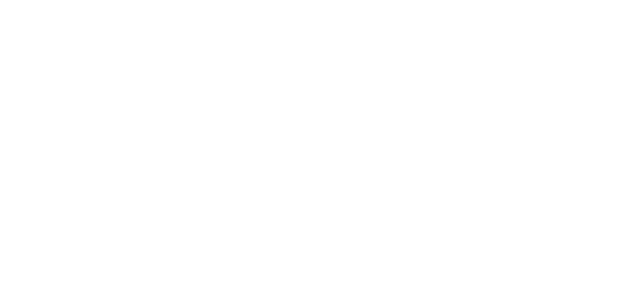
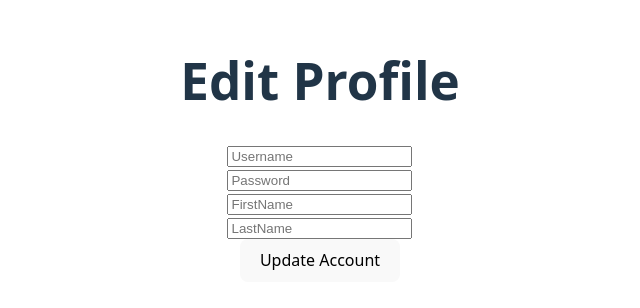
Before and after one commit to Tollhouse/z-prefix-CRUD, a React (Vite) app in the folder client/: page /Edituser/1 in a window 1280 px wide. Before the commit this address had no page. Shown: the part 250-558 px from the top of the page, without its empty margins (320-960 px from the left). Built offline with nearby package versions, Linux system fonts and the light colour scheme; no server answers.

Commit message:
Added in the user profile editing with the server backend to back it up working on the item editing but the inline stuff is not cooperating with conditional rendering might just have to make an edit page in the morning and call it good

```diff
--- /dev/null
+++ b/client/components/Edituser.jsx
@@ -0,0 +1,100 @@
+import { useState, useEffect, useContext } from 'react'
+import { useNavigate, useParams } from 'react-router-dom'
+
+function Edituser(){
+    const [userName, setUserName] = useState('');
+    const [password, setPassword] = useState('');
+    const [firstName, setFirstName] = useState('');
+    const [lastName, setLastName] = useState('');
+    const {id} = useParams();
+
+    const navigate = useNavigate();
+
+    useEffect(() => {
+        fetch(`http://localhost:3000/users/${id}`)
+        .then((res) => {
+            return res.json()
+        })
+        .then((data) => {
+            const filtered = data.find(user => String(user.id) === String(id))
+            console.log(data)
+            setUserName(filtered.username || '');
+            setPassword(filtered.password || '');
+            setFirstName(filtered.firstname) || '';
+            setLastName(filtered.lastname || '');
+        })
+    }, [id])
+
+    const submitHandler = async () => {
+            const data = {
+                firstname: String(firstName),
+                lastname: String(lastName),
+                username: String(userName),
+                password: String(password)
+            };
+            console.log(data)
+            const response = await fetch(`http://localhost:3000/users/${id}`, {
+                method: 'PATCH',
+                headers: {
+                  'Content-Type': 'application/json'
+                },
+                body: JSON.stringify(data)
+            })
+            if(response.ok){
+                console.log(response)
+                navigate(`/Myinventory/${id}`);
+            }else{
+                console.log('Failed')
+            }
+    }
+
+    return (
+        <>
+            <h1>Edit Profile</h1>
+            <div>
+                <input
+                id="userid"
+                type="text"
+                placeholder="Username"
+                value={userName}
+                onChange={(currentvalue) => setUserName(currentvalue.target.value)}/>
+            </div>
+
+            <div>
+                <input
+                id="password"
+                type="text"
+                placeholder="Password"
+                value={password}
+                onChange={(currentvalue) => setPassword(currentvalue.target.value)}/>
+            </div>
+
+
+            <div>
+                <input
+                id="First Name"
+                type="text"
+                placeholder="FirstName"
+                value={firstName}
+                onChange={(currentvalue) => setFirstName(currentvalue.target.value)}/>
+            </div>
+
+            <div>
+                <input
+                id="Last Name"
+                type="text"
+                placeholder="LastName"
+                value={lastName}
+                onChange={(currentvalue) => setLastName(currentvalue.target.value)}/>
+            </div>
+
+            <div>
+                <button onClick={submitHandler}>Update Account</button>
+            </div>
+        </>
+    )
+
+}
+
+
+export default Edituser
--- a/client/components/Myinventory.jsx
+++ b/client/components/Myinventory.jsx
@@ -58,6 +58,11 @@
         console.log(`Editing ${itemid}...`);
       }
 
+      const editUser= () => {
+        console.log('Redirecting to User edit page...');
+        navigate(`/Edituser/${id}`);
+      }
+
     return (
     <>
       <div>
@@ -66,6 +71,7 @@
       <div>
       <button onClick={createItem}>Create New Item</button>
       <button onClick={fullInventory}>Full Inventory</button>
+      <button onClick={editUser}>Edit Profile</button>
       </div>
       <div>
         Your item list
--- a/client/src/App.jsx
+++ b/client/src/App.jsx
@@ -7,6 +7,7 @@
 import Newuser from '../components/Newuser'
 import Createitem from '../components/Createitem'
 import Userlist from '../components/Userlist'
+import Edituser from '../components/Edituser'
 
 function App() {
 
@@ -20,6 +21,7 @@
           <Route path='/Item/:id' element={<Item />} />
           <Route path='/Createitem/:id' element={<Createitem />} />
           <Route path='/Userlist' element={<Userlist />} />
+          <Route path='/Edituser/:id' element={<Edituser />} />
       </Routes>
     </>
   )
```
Also changed, not shown: 1 other file (tests, documents, lock files or other folders).
